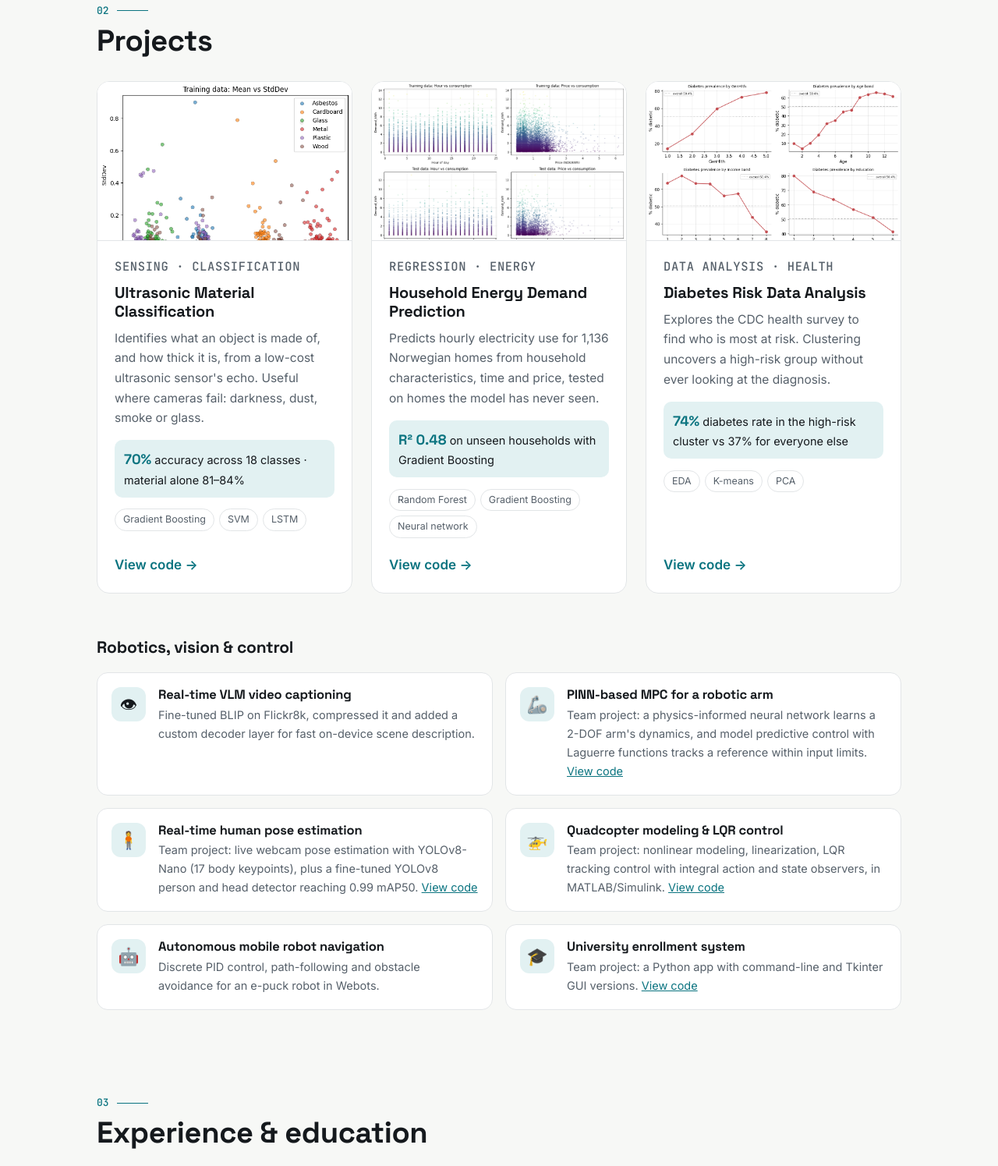
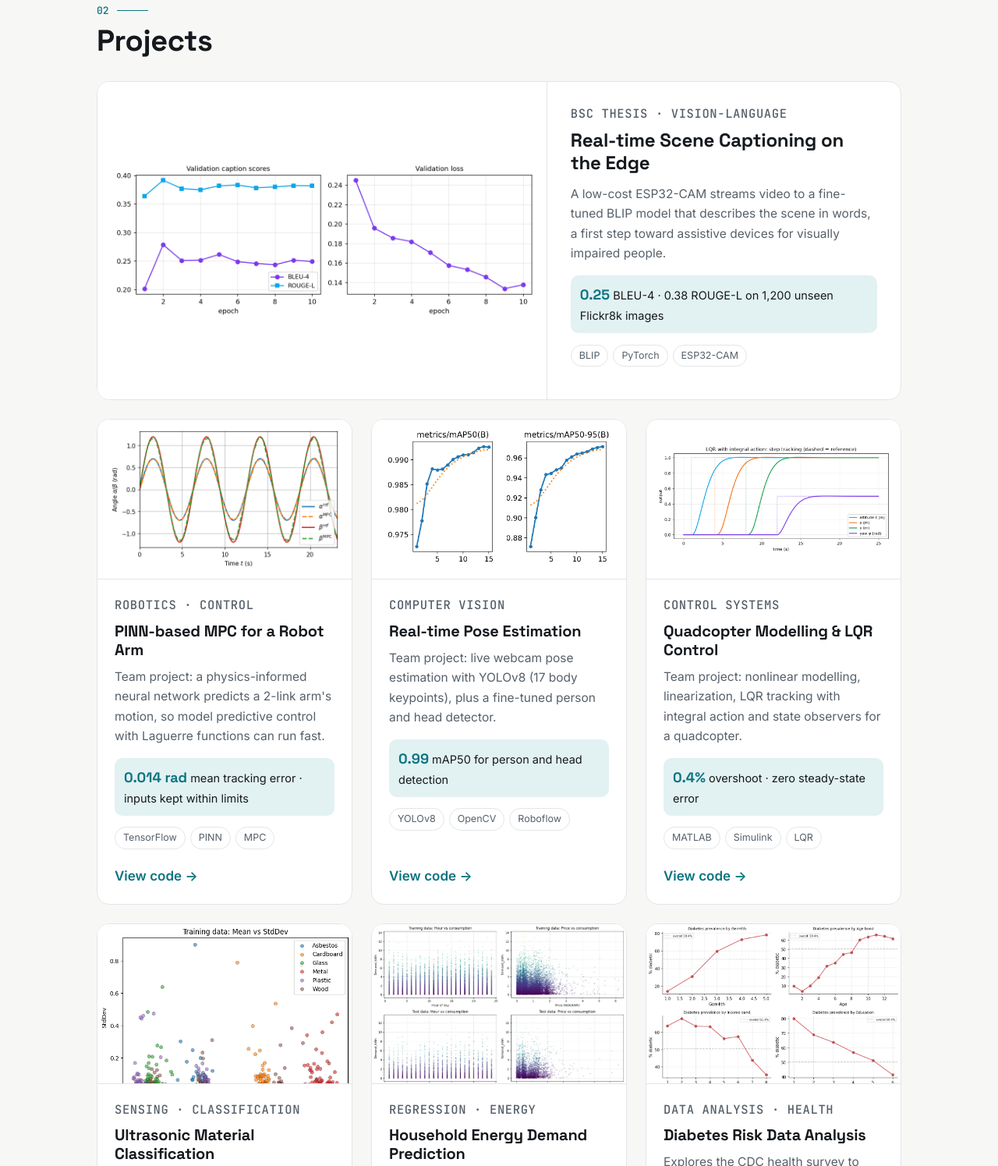
Before and after one commit to sheyda-nprst/sheyda-nprst.github.io, a plain HTML site: page index.html in a window 1280 px wide. Shown: the part 1319-2814 px from the top of the page at 78% size. Drawn offline with Linux system fonts and the light colour scheme.

Commit message:
Merge all projects into one card grid with the thesis featured
Co-Authored-By: Claude Opus 5.5 <noreply@anthropic.com>

```diff
--- a/index.html
+++ b/index.html
@@ -88,6 +88,53 @@
       <h2 id="projects-h">Projects</h2>
 
       <div class="cards">
+        <article class="card feature">
+          <div class="thumb fit"><img src="assets/captioning.png" width="1170" height="442" alt="Line charts of caption scores and validation loss over 10 training epochs" loading="lazy"></div>
+          <div class="card-body">
+            <p class="cat">BSc thesis · Vision-language</p>
+            <h3>Real-time Scene Captioning on the Edge</h3>
+            <p>A low-cost ESP32-CAM streams video to a fine-tuned BLIP model that describes the scene in words, a first step toward assistive devices for visually impaired people.</p>
+            <p class="result"><strong>0.25</strong> BLEU-4 · 0.38 ROUGE-L on 1,200 unseen Flickr8k images</p>
+            <ul class="tags" aria-label="Technologies"><li>BLIP</li><li>PyTorch</li><li>ESP32-CAM</li></ul>
+          </div>
+        </article>
+
+        <article class="card">
+          <div class="thumb fit"><img src="assets/pinn-mpc.png" width="612" height="374" alt="Two robot-arm joint angles closely following their sinusoidal reference trajectories" loading="lazy"></div>
+          <div class="card-body">
+            <p class="cat">Robotics · Control</p>
+            <h3>PINN-based MPC for a Robot Arm</h3>
+            <p>Team project: a physics-informed neural network predicts a 2-link arm's motion, so model predictive control with Laguerre functions can run fast.</p>
+            <p class="result"><strong>0.014 rad</strong> mean tracking error · inputs kept within limits</p>
+            <ul class="tags" aria-label="Technologies"><li>TensorFlow</li><li>PINN</li><li>MPC</li></ul>
+            <a class="link" href="https://github.com/sheyda-nprst/pinn-mpc-robot-arm">View code <span aria-hidden="true">→</span></a>
+          </div>
+        </article>
+
+        <article class="card">
+          <div class="thumb fit"><img src="assets/pose.png" width="975" height="600" alt="Detection accuracy (mAP50 and mAP50-95) rising over 15 training epochs" loading="lazy"></div>
+          <div class="card-body">
+            <p class="cat">Computer vision</p>
+            <h3>Real-time Pose Estimation</h3>
+            <p>Team project: live webcam pose estimation with YOLOv8 (17 body keypoints), plus a fine-tuned person and head detector.</p>
+            <p class="result"><strong>0.99</strong> mAP50 for person and head detection</p>
+            <ul class="tags" aria-label="Technologies"><li>YOLOv8</li><li>OpenCV</li><li>Roboflow</li></ul>
+            <a class="link" href="https://github.com/sheyda-nprst/realtime-pose-estimation-yolov8">View code <span aria-hidden="true">→</span></a>
+          </div>
+        </article>
+
+        <article class="card">
+          <div class="thumb fit"><img src="assets/quadcopter.png" width="1040" height="494" alt="Quadcopter altitude, x, y and yaw following step commands" loading="lazy"></div>
+          <div class="card-body">
+            <p class="cat">Control systems</p>
+            <h3>Quadcopter Modelling &amp; LQR Control</h3>
+            <p>Team project: nonlinear modelling, linearization, LQR tracking with integral action and state observers for a quadcopter.</p>
+            <p class="result"><strong>0.4%</strong> overshoot · zero steady-state error</p>
+            <ul class="tags" aria-label="Technologies"><li>MATLAB</li><li>Simulink</li><li>LQR</li></ul>
+            <a class="link" href="https://github.com/sheyda-nprst/quadcopter-lqr-control">View code <span aria-hidden="true">→</span></a>
+          </div>
+        </article>
+
         <article class="card">
           <div class="thumb"><img src="assets/ultrasonic.png" width="613" height="470" alt="Scatter plot of ultrasonic echo features, where each material forms its own cluster" loading="lazy"></div>
           <div class="card-body">
@@ -124,52 +171,6 @@
           </div>
         </article>
       </div>
-
-      <h3 class="sub">Robotics, vision &amp; control</h3>
-      <ul class="mini">
-        <li>
-          <span class="icon" aria-hidden="true">👁</span>
-          <div>
-            <h4>Real-time VLM video captioning</h4>
-            <p>Fine-tuned BLIP on Flickr8k, compressed it and added a custom decoder layer for fast on-device scene description.</p>
-          </div>
-        </li>
-        <li>
-          <span class="icon" aria-hidden="true">🦾</span>
-          <div>
-            <h4>PINN-based MPC for a robotic arm</h4>
-            <p>Team project: a physics-informed neural network learns a 2-DOF arm's dynamics, and model predictive control with Laguerre functions tracks a reference within input limits. <a href="https://github.com/sheyda-nprst/pinn-mpc-robot-arm">View code</a></p>
-          </div>
-        </li>
-        <li>
-          <span class="icon" aria-hidden="true">🧍</span>
-          <div>
-            <h4>Real-time human pose estimation</h4>
-            <p>Team project: live webcam pose estimation with YOLOv8-Nano (17 body keypoints), plus a fine-tuned YOLOv8 person and head detector reaching 0.99 mAP50. <a href="https://github.com/sheyda-nprst/realtime-pose-estimation-yolov8">View code</a></p>
-          </div>
-        </li>
-        <li>
-          <span class="icon" aria-hidden="true">🚁</span>
-          <div>
-            <h4>Quadcopter modeling &amp; LQR control</h4>
-            <p>Team project: nonlinear modeling, linearization, LQR tracking control with integral action and state observers, in MATLAB/Simulink. <a href="https://github.com/sheyda-nprst/quadcopter-lqr-control">View code</a></p>
-          </div>
-        </li>
-        <li>
-          <span class="icon" aria-hidden="true">🤖</span>
-          <div>
-            <h4>Autonomous mobile robot navigation</h4>
-            <p>Discrete PID control, path-following and obstacle avoidance for an e-puck robot in Webots.</p>
-          </div>
-        </li>
-        <li>
-          <span class="icon" aria-hidden="true">🎓</span>
-          <div>
-            <h4>University enrollment system</h4>
-            <p>Team project: a Python app with command-line and Tkinter GUI versions. <a href="https://github.com/sheyda-nprst/university-enrollment-system">View code</a></p>
-          </div>
-        </li>
-      </ul>
     </section>
 
     <section class="wrap section reveal" id="experience" aria-labelledby="exp-h">
--- a/style.css
+++ b/style.css
@@ -139,6 +139,12 @@ p { margin: 0 0 1em; }
 .thumb { overflow: hidden; background: #fff; border-bottom: 1px solid var(--line); }
 .thumb img { aspect-ratio: 16 / 10; object-fit: cover; object-position: top; transition: transform .5s; }
 .card:hover .thumb img { transform: scale(1.06); }
+.thumb.fit img { object-fit: contain; object-position: center; padding: 10px; }
+.card.feature { grid-column: 1 / -1; flex-direction: row; }
+.card.feature .thumb { flex: 0 0 56%; display: flex; align-items: center; border-bottom: 0; border-right: 1px solid var(--line); }
+.card.feature .thumb img { aspect-ratio: auto; }
+.card.feature .card-body { padding: 28px 30px; justify-content: center; }
+.card.feature h3 { font-size: 24px; }
 .card-body { padding: 20px 22px 22px; display: flex; flex-direction: column; flex: 1; }
 .cat { font-family: var(--mono); font-size: 12px; color: var(--accent-2); text-transform: uppercase; letter-spacing: .04em; margin-bottom: 8px; }
 .card h3 { font-size: 20px; }
@@ -154,12 +160,6 @@ p { margin: 0 0 1em; }
 .tags.big li { font-size: 14.5px; padding: 7px 15px; background: var(--surface); color: var(--text); transition: border-color .2s, transform .2s; }
 .tags.big li:hover { border-color: var(--accent); transform: translateY(-2px); }
 
-.mini { list-style: none; padding: 0; margin: 0; display: grid; grid-template-columns: repeat(2, 1fr); gap: 16px; }
-.mini li { display: flex; gap: 16px; align-items: flex-start; padding: 18px; border: 1px solid var(--line); border-radius: 14px; background: var(--surface); transition: border-color .2s, transform .2s; }
-.mini li:hover { border-color: color-mix(in srgb, var(--accent) 50%, transparent); transform: translateY(-3px); }
-.icon { flex: none; width: 44px; height: 44px; border-radius: 12px; display: grid; place-items: center; font-size: 22px; background: var(--accent-soft); }
-.mini h4 { font-size: 16.5px; margin-bottom: 4px; }
-.mini p { color: var(--muted); font-size: 14.5px; margin: 0; }
 
 /* Timeline */
 .timeline { list-style: none; padding: 0; margin: 0; position: relative; }
@@ -197,7 +197,9 @@ p { margin: 0 0 1em; }
 @media (max-width: 600px) {
   body { font-size: 16px; }
   .wrap { padding: 0 16px; }
-  .cards, .mini { grid-template-columns: 1fr; }
+  .cards { grid-template-columns: 1fr; }
+  .card.feature { flex-direction: column; }
+  .card.feature .thumb { flex-basis: auto; border-right: 0; border-bottom: 1px solid var(--line); }
   .nav ul { gap: 14px; }
   .nav a { font-size: 14px; }
   .section { padding-top: 56px; }
```
Also changed, not shown: assets/captioning.png (added), assets/pinn-mpc.png (added), assets/pose.png (added), assets/quadcopter.png (added).
